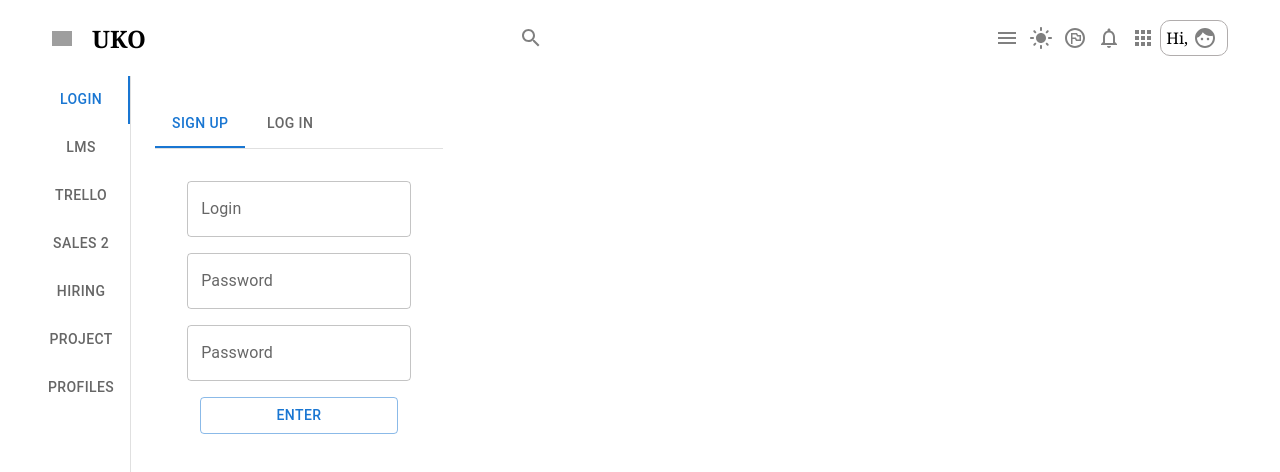
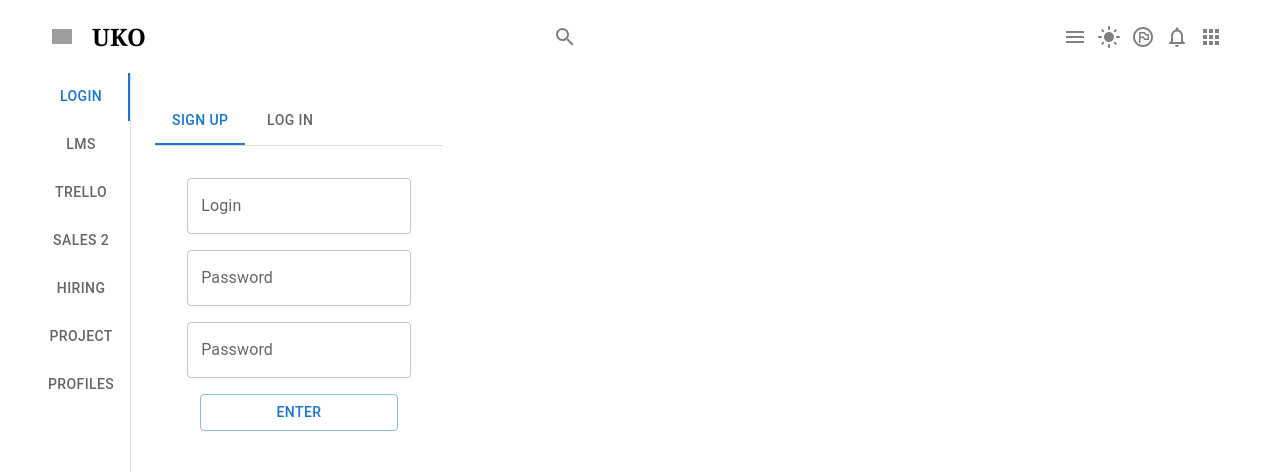
Before and after one commit to hambardzumianvahag/uko-dashboard-mui, a React (Create React App) app: page / in a window 1280 px wide. Shown: the top 472 px of the page. Built offline with nearby package versions, Linux system fonts and the light colour scheme; grey boxes are pictures that could not be loaded.

Commit message:
my commit

```diff
--- a/src/components/Header.jsx
+++ b/src/components/Header.jsx
@@ -22,12 +22,14 @@ export default function Header({ first }) {
         <FlagCircleOutlinedIcon className="flag icon" />
         <NotificationsNoneOutlinedIcon className="notification icon" />
         <AppsRoundedIcon className="apps icon" />
+        {first ? (
           <div className="account-icon">
             <p>
               Hi, <span>{first}</span>
             </p>
             <FaceRoundedIcon className="face icon" />
           </div>
+        ) : null}
       </div>
     </div>
   );
```
Lines whose indentation alone changed are shown as unchanged.
